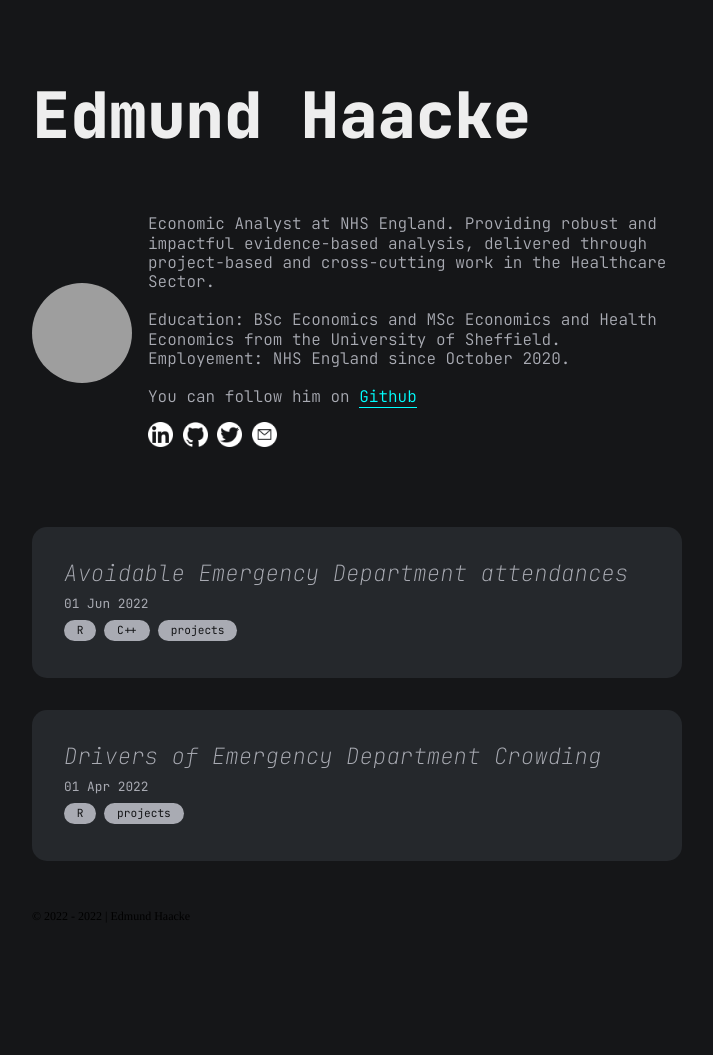
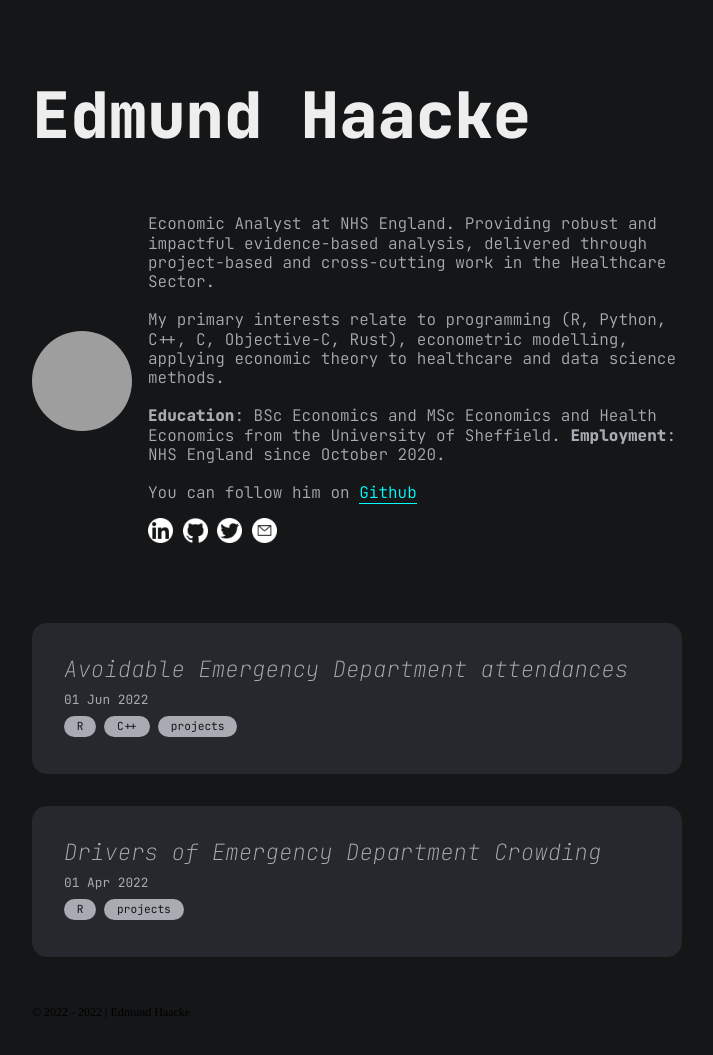
Before and after one commit to edmundhaacke/edmundhaacke.github.io, a Jekyll site: the page built from index.md, in a window 1280 px wide, cut to the strip 0-1080 px from the top of the page. Shown: the top 1055 px of the strip, without its empty margins (283-996 px from the left). Built offline with Jekyll 4.4.1, drawn with Linux system fonts in a browser that asks for light colours; before the commit the page ends 984 px from its top, so only the background shows below that; grey boxes are pictures that could not be loaded.

Commit message:
add some bio info

```diff
--- a/_data/author.yml
+++ b/_data/author.yml
@@ -6,8 +6,12 @@ description: "
   </p>
   <br/>
   <p>
-    Education: BSc Economics and MSc Economics and Health Economics from the University of Sheffield.
-    Employement: NHS England since October 2020.
+    My primary interests relate to programming (R, Python, C++, C, Objective-C, Rust), econometric modelling, applying economic theory to healthcare and data science methods.
+  </p>
+  <br/>
+  <p>
+    <b>Education</b>: BSc Economics and MSc Economics and Health Economics from the University of Sheffield.
+    <b>Employment</b>: NHS England since October 2020.
   </p>
   <br/>
   <p>
```
Also changed, not shown: 1 other file.
